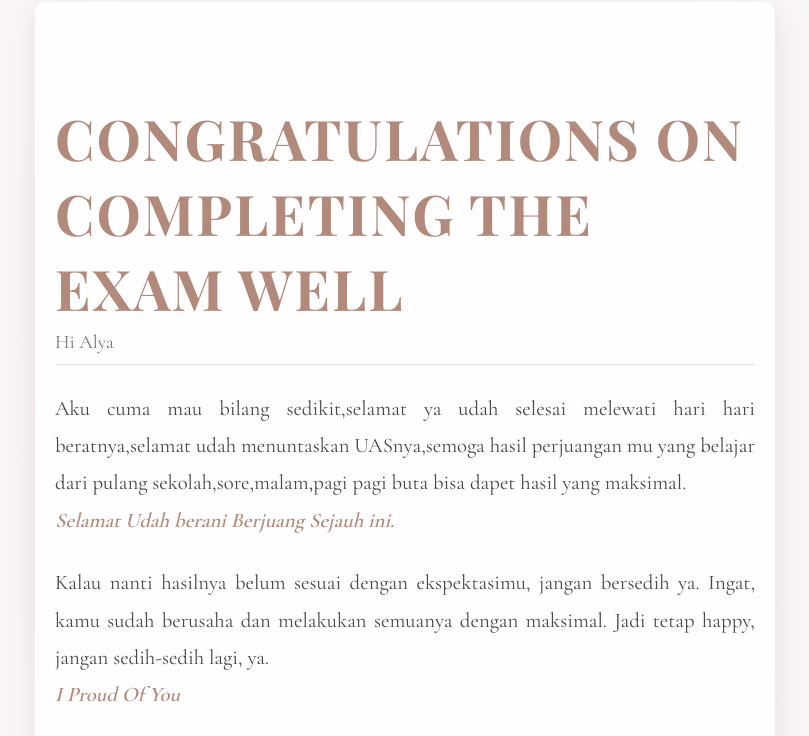
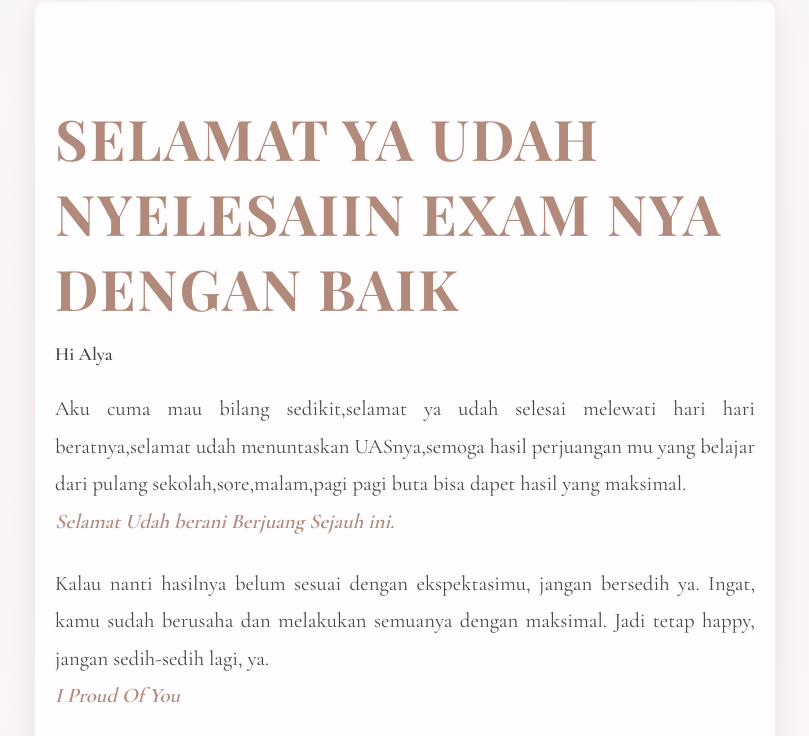
Before and after one commit to oreo25200/ForALya, a plain HTML site: page index.html in a window 1280 px wide. Both pictures are taken after a click on the button "Buka Pesan". Shown: the top 736 px of the page, without its empty margins (235-1044 px from the left). Drawn offline with nearby package versions, Linux system fonts and the light colour scheme.

Commit message:
Add files via upload

```diff
--- a/index.html
+++ b/index.html
@@ -140,8 +140,8 @@
     <div id="content-page">
         <div class="container" id="main-content-container">
 
-            <h1>congratulations on completing the exam well</h1>
-            <h2>Hi Alya</h2>
+            <h1>selamat ya udah nyelesaiin exam nya dengan baik </h1>
+            <h3>Hi Alya</h3>
 
             <p>
                 Aku cuma mau bilang sedikit,selamat ya udah selesai melewati hari hari beratnya,selamat udah menuntaskan UASnya,semoga hasil perjuangan mu yang belajar dari pulang sekolah,sore,malam,pagi pagi buta bisa dapet hasil yang maksimal.
```
